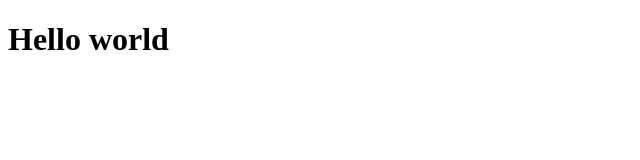
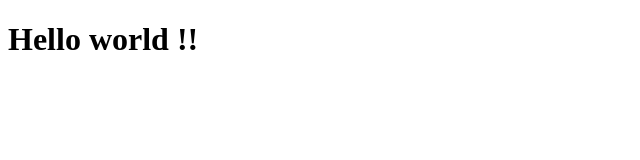
Before and after one commit to GeraldHamiltonWicks/tabnews-clone, a Next.js app: page / in a window 1280 px wide. Shown: the top 160 px of the page, without its empty margins (0-640 px from the left). Built offline with nearby package versions, Linux system fonts and the light colour scheme.

Commit message:
feat: edit text

```diff
--- a/pages/index.js
+++ b/pages/index.js
@@ -1,5 +1,5 @@
 const Home = () => {
-    return <h1>Hello world</h1>
+    return <h1>Hello world !!</h1>
 };
 
 export default Home;
```
